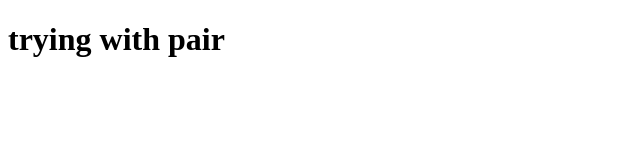
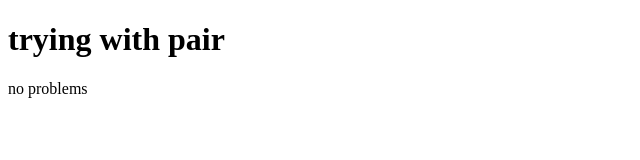
Before and after one commit to malka4325/pair, a plain HTML site: page index.html in a window 1280 px wide. Shown: the whole page, without its empty margins (0-640 px from the left). Drawn offline with Linux system fonts and the light colour scheme.

Commit message:
change with no problems by me

```diff
--- a/index.html
+++ b/index.html
@@ -7,5 +7,6 @@
 </head>
 <body>
     <h1>trying with pair</h1>
+    <p>no problems</p>
 </body>
 </html>
```
